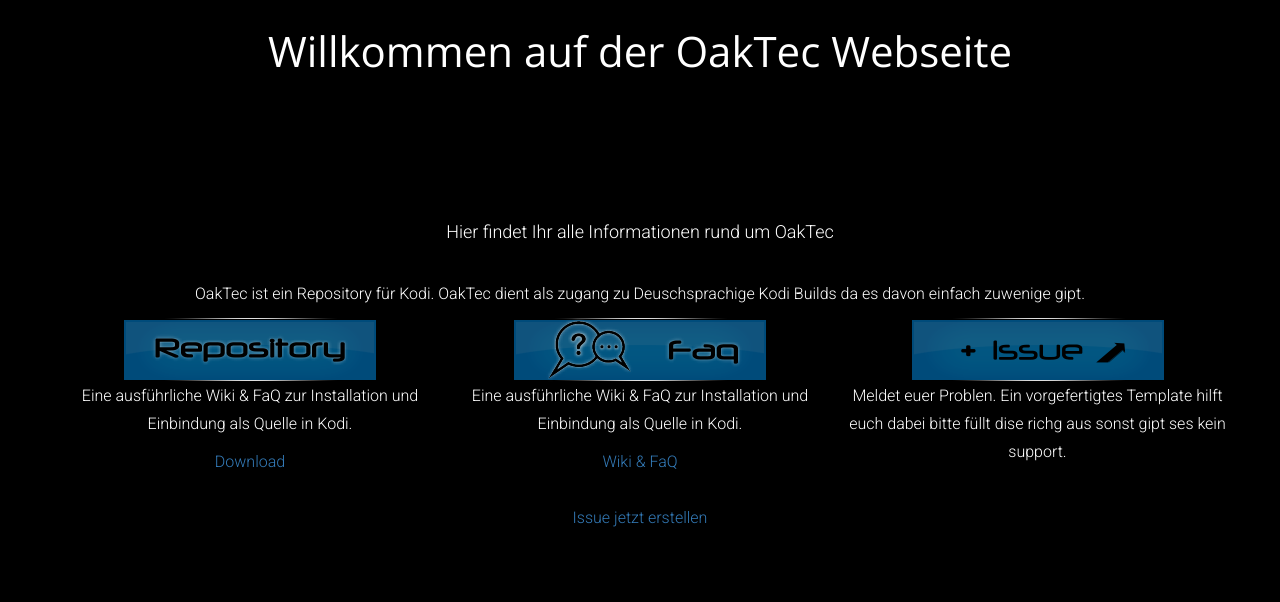
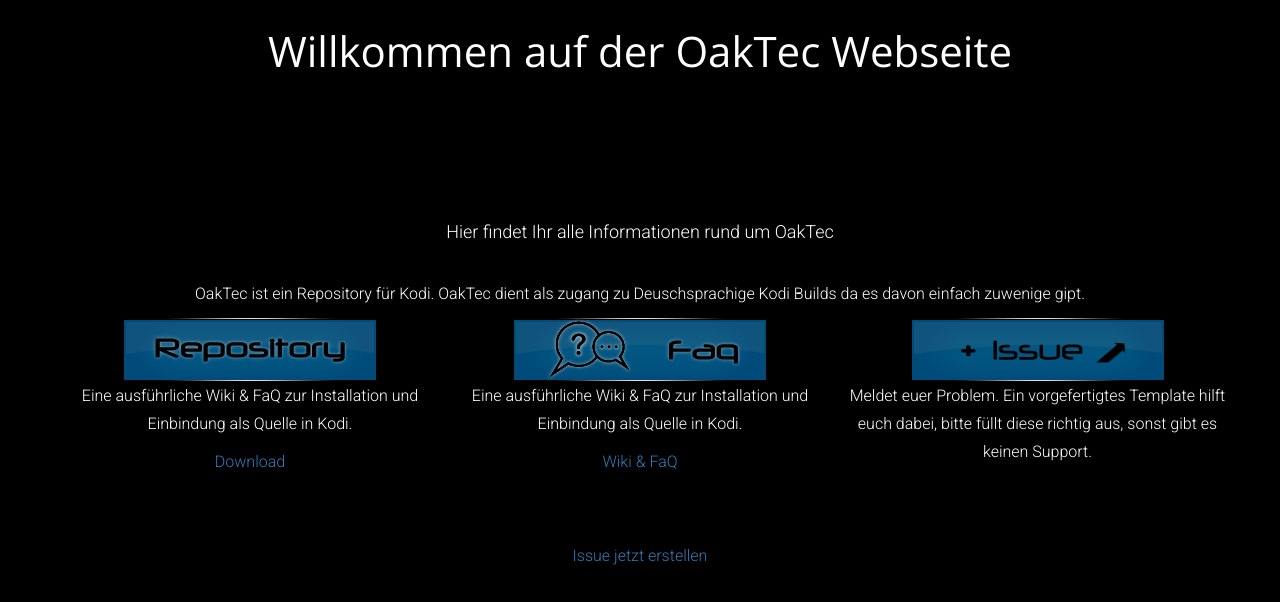
Before and after one commit to Oak-Tec/OakTec-RepoWeb, a plain HTML site: page index.html in a window 1280 px wide. Drawn offline with nearby package versions, Linux system fonts and the light colour scheme.

Commit message:
Update index.html

```diff
--- a/index.html
+++ b/index.html
@@ -38,12 +38,13 @@
   </div>
 
   <!-- Issue-Formular -->
-  <div class="row text-center">
-	<img class="logo" src="images/issue.png" alt="Issue einreichen" />
-	<p>Meldet euer Problen. Ein vorgefertigtes Template hilft euch dabei bitte füllt dise richg aus sonst gipt ses kein support.</p>
-	  <br>
-	<a href="https://github.com/oak-tec/OakTec-Repo/issues/">Issue jetzt erstellen</a>
-  </div>
+<div class="row text-center">
+  <img class="logo" src="images/issue.png" alt="Issue einreichen" />
+  <p>Meldet euer Problem. Ein vorgefertigtes Template hilft euch dabei, bitte füllt diese richtig aus, sonst gibt es keinen Support.</p>
+  <br>
+  <p>&nbsp;</p> <!-- Leere Zeile für Abstand -->
+  <a href="https://github.com/oak-tec/OakTec-Repo/issues/">Issue jetzt erstellen</a>
+</div>
 	<!-- Skripte -->
 		<script src="https://ajax.googleapis.com/ajax/libs/jquery/1.11.2/jquery.min.js"></script>
 		<script src="js/functions.js"></script>
```
